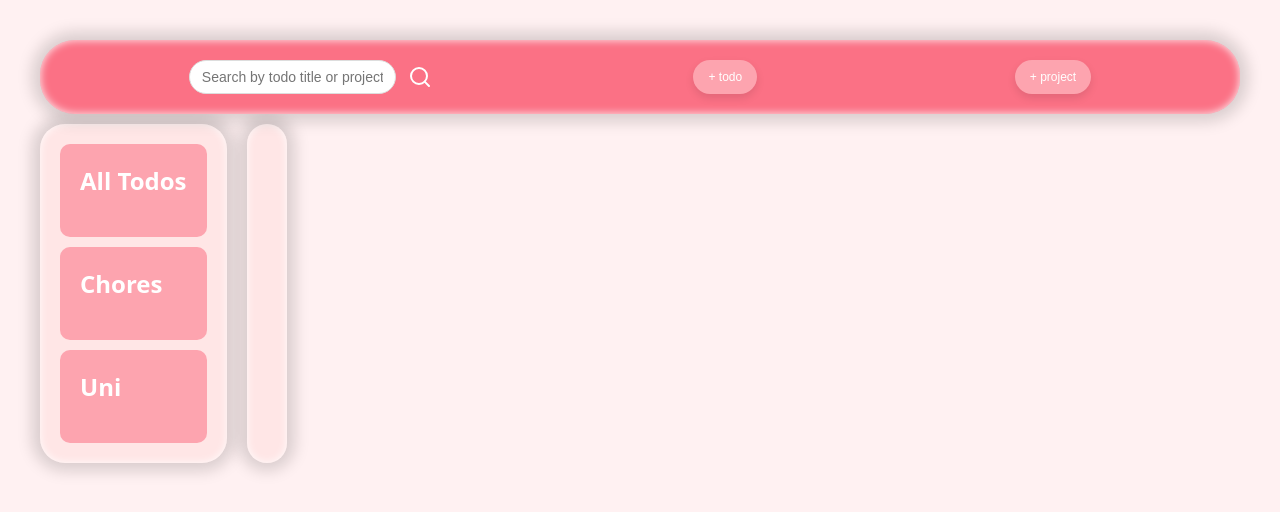
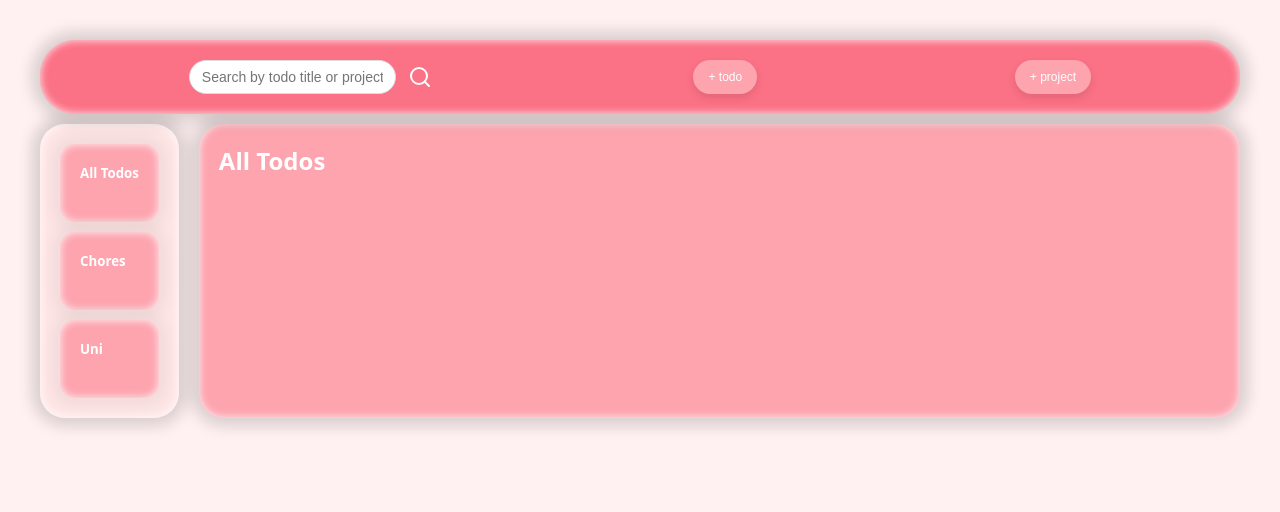
Before and after one commit to marin0suke/todo-list, a website built with webpack: page src/template.html in a window 1280 px wide. Built offline with nearby package versions, Linux system fonts and the light colour scheme.

Commit message:
Style containers.

```diff
--- a/src/domRenderer.js
+++ b/src/domRenderer.js
@@ -9,100 +9,11 @@ function renderProjects(projects) {
         const projectDiv = document.createElement("div");
         projectDiv.classList.add("project");
 
-        const projectTitle = document.createElement("h2");
+        const projectTitle = document.createElement("h5");
         projectTitle.textContent = project.name; // Set the title as plain text
         projectTitle.style.marginBottom = "20px";
         projectDiv.appendChild(projectTitle);
 
-        // const todoList = document.createElement("ul"); // create empty list to put todos.
-        // todoList.classList.add("todo-list");
-
-        // let todos = project.getTodos(); // get todos.
-
-        // todos = todos.sort((a, b) => a.completed - b.completed); // sorts in array. completed at bottom.
-
-        // todos.forEach(todo => { // everything created here will be attached to each todo item.
-        //     const todoItem = document.createElement("li");
-        //     todoItem.classList.add("todo-item");
-
-        //     const itemContainer = document.createElement("div");
-        //     itemContainer.classList.add("list-item-container");
-
-        //     const checkbox = document.createElement("input");
-        //     checkbox.type = "checkbox";
-        //     checkbox.checked = todo.completed;
-        //     checkbox.classList.add("completed-checkbox");
-        //     itemContainer.appendChild(checkbox);
-
-        //     checkbox.addEventListener("change", () => {
-        //         todo.completed = checkbox.checked; // Update todo completion status
-        //         renderProjects(projects); // Re-render projects to update order and style
-        //     });
-
-        //     const textContentContainer = document.createElement("div");
-        //     textContentContainer.classList.add("text-content");
-
-        //     const itemTitle = document.createElement("span");
-        //     itemTitle.textContent = todo.title;
-        //     itemTitle.classList.add("item-title");
-        //     textContentContainer.appendChild(itemTitle);
-
-        //     const itemDescription = document.createElement("span");
-        //     itemDescription.textContent = todo.description;
-        //     itemDescription.style.fontStyle = "italic";
-        //     itemDescription.classList.add("item-description");
-        //     textContentContainer.appendChild(itemDescription);
-
-        //     itemContainer.appendChild(textContentContainer);
-
-        //     // Create date span
-        //     const dateSpan = document.createElement("span");
-        //     dateSpan.classList.add("todo-date");
-        //     dateSpan.textContent = `Due: ${todo.dueDate}`;
-        //     itemContainer.appendChild(dateSpan);
-
-        //     // Create priority dot
-        //     const priorityDot = document.createElement("span");
-        //     priorityDot.classList.add("priority-dot");
-        //     if (todo.priority === "High") {
-        //         priorityDot.classList.add("high-priority");
-        //     } else if (todo.priority === "Medium") {
-        //         priorityDot.classList.add("medium-priority");
-        //     } else {
-        //         priorityDot.classList.add("low-priority");
-        //     }
-        //     itemContainer.appendChild(priorityDot);
-
-        //     const deleteButton = document.createElement("button");
-        //     deleteButton.innerHTML = `Del`;
-        //     deleteButton.style.fontSize = "10px";
-        //     deleteButton.classList.add("delete-button");
-        //     deleteButton.addEventListener("click", () => {
-        //         project.removeTodo(todo.title);
-        //         renderProjects(projects);
-        //     })
-        //     itemContainer.appendChild(deleteButton);
-
-        //     const editButton = document.createElement("button");
-        //     editButton.textContent = "Edit";
-        //     editButton.style.fontSize = "10px";
-        //     editButton.classList.add("edit-button");
-        //     editButton.addEventListener("click", () => {
-        //         //
-        //     });
-        //     itemContainer.appendChild(editButton);
-
-        //     todoItem.appendChild(itemContainer);
-
-        //     if (todo.completed) {
-        //         todoItem.classList.add("completed-todo");
-        //     }
-
-        //     todoList.appendChild(todoItem);
-
-        // });
-
-        // projectDiv.appendChild(todoList);
         container.appendChild(projectDiv); // inside forEach loop so each project is attached.
     })
 }
@@ -113,6 +24,10 @@ function renderDefaultProject() {
 
     const defaultProject = AppController.getDefaultProject();
     let todos = defaultProject.getTodos();
+
+    const defaultTitle = document.createElement("h2");
+    defaultTitle.textContent = defaultProject.name;
+    container.appendChild(defaultTitle);
 
     const todoList = document.createElement("ul"); // create empty list to put todos.
     todoList.classList.add("todo-list");
--- a/src/index.js
+++ b/src/index.js
@@ -17,7 +17,7 @@ function initializeApp() { // some dummy content, renders initial page.
     AppController.addTodoToProject(buyHardDrive, "Chores");
 
     renderProjects(AppController.getAllProjects());
-    renderDefaultProject(AppController.getDefaultProject());
+    renderDefaultProject();
 }
 
 window.onload = () => { // conditionally runs block on whether window is loaded - event listeners don't run until elements are on the page. (avoid timing conflicts).
--- a/src/styles.css
+++ b/src/styles.css
@@ -43,19 +43,20 @@ body {
 }
 
 .default-container {
-    background-color: #fecdd3;
+    background-color: #fda4af;
     padding: 20px;
+    color: white;
     border-radius: 10px;
     display: flex; /*temp to check how cards are looking*/
     flex-direction: column;
     gap: 10px;
     padding: 20px;
-    background-color: #ffe6e6; /* Light pink background */
     border-radius: 25px; /* Rounded corners for a cushion-like effect */
     box-shadow:
         0px 0px 15px 8px rgba(0, 0, 0, 0.15), /* Evenly spread shadow for front lighting */
         inset 0px 0px 8px rgba(255, 255, 255, 0.9); /* Inner highlight for puffy look */
     transition: box-shadow 0.3s ease; /* Smooth transition for interactions */
+    flex: 1;
 }
 
 .search {
@@ -140,7 +141,16 @@ body {
 .project {
     background-color: #fda4af;
     padding: 20px;
-    border-radius: 10px;
+    color: white;
+    border-radius: 15px;
+    display: flex; /*temp to check how cards are looking*/
+    flex-direction: column;
+    gap: 10px;
+    padding: 20px;
+    box-shadow:
+        0px 0px 15px 8px rgba(0, 0, 0, 0.05), /* Evenly spread shadow for front lighting */
+        inset 0px 0px 8px rgba(255, 255, 255, 0.9); /* Inner highlight for puffy look */
+    transition: box-shadow 0.3s ease; /* Smooth transition for interactions */
 }
 
 .project h2 {
```
